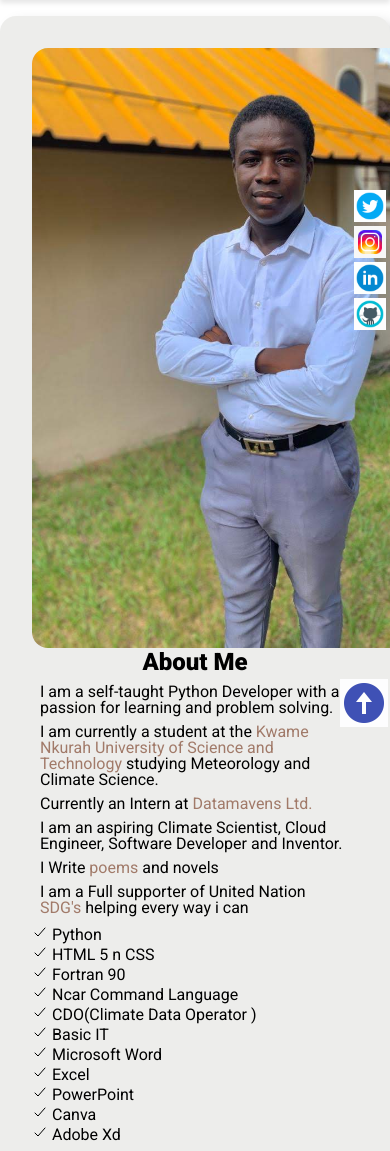
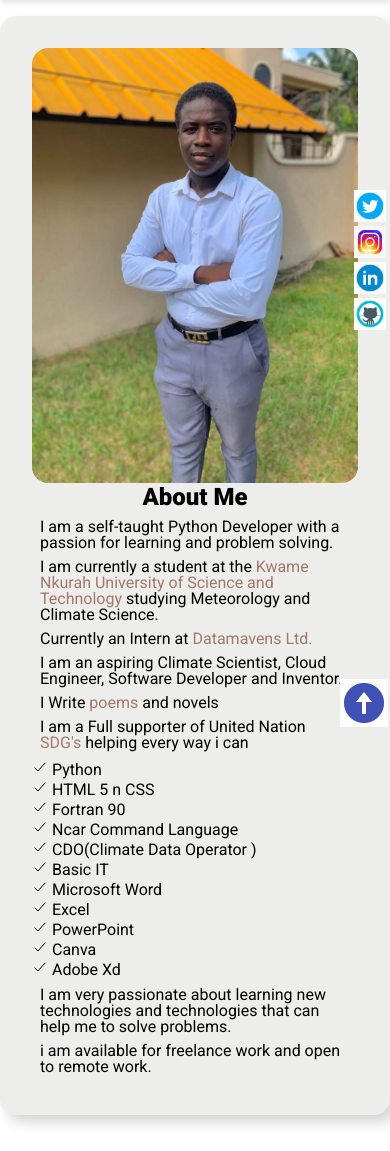
Before and after one commit to paakofiaidoo/Portfolio-1, a PHP site: page / in a window 390 px wide; the page is wider, and only the part inside the window is pictured. Shown: the part 88-1239 px from the top of that part. Run offline with PHP 8.4, Linux system fonts and the light colour scheme.

Commit message:
fixed index imge problem

```diff
--- a/assets/css/styles.css
+++ b/assets/css/styles.css
@@ -559,7 +559,7 @@ footer {
 
 
   .hero img {
-    height: 37.5rem;
+    /* height: 37.5rem; */
     width: 40.5rem;
   }
 
@@ -678,8 +678,9 @@ footer {
   }
 
   .hero img {
-    width: auto;
+    width: 100%;
     border-radius: 1rem;
+    height: auto;
     margin: auto;
   }
 
```
